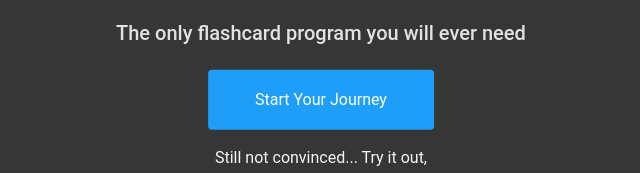
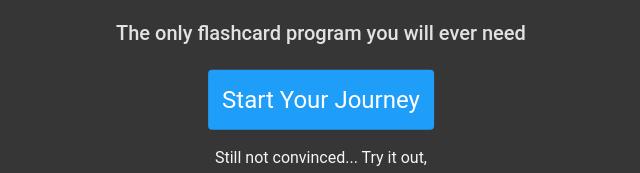
Before and after one commit to AmyShackles/Incipit, a React (Create React App) app in the folder incipit/: page / in a window 1280 px wide. Shown: the part 208-381 px from the top of the page, without its empty margins (319-959 px from the left). Built offline with nearby package versions, Linux system fonts and the light colour scheme.

Commit message:
Changed button color and font-size

```diff
--- a/incipit/src/components/LandingContainer/LandingContainer.js
+++ b/incipit/src/components/LandingContainer/LandingContainer.js
@@ -26,13 +26,16 @@ const Subtitle = styled.h2.attrs({
     font-weight: 500;
 `;
 const CtaStartButton = styled.button.attrs({
-    className: 'button'
+    className: 'button is-info'
 })`
     height: 60px;
     width: calc((225% / 409)*100);
     color: white;
     background: var(--brand-blue);
     border: var(--brand-blue);
+    font-size: 1.5rem;
+
+
 `;
 
 const ConvinceText = styled.p`
```
